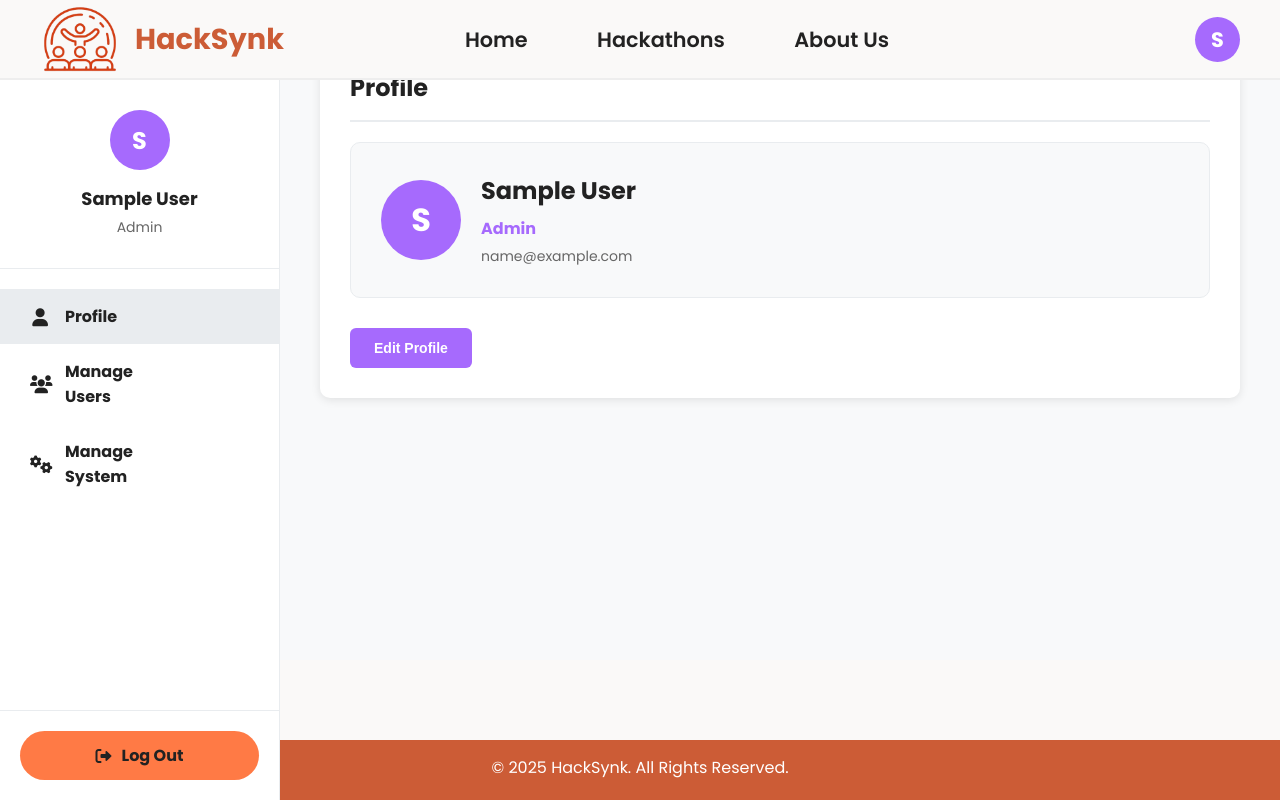
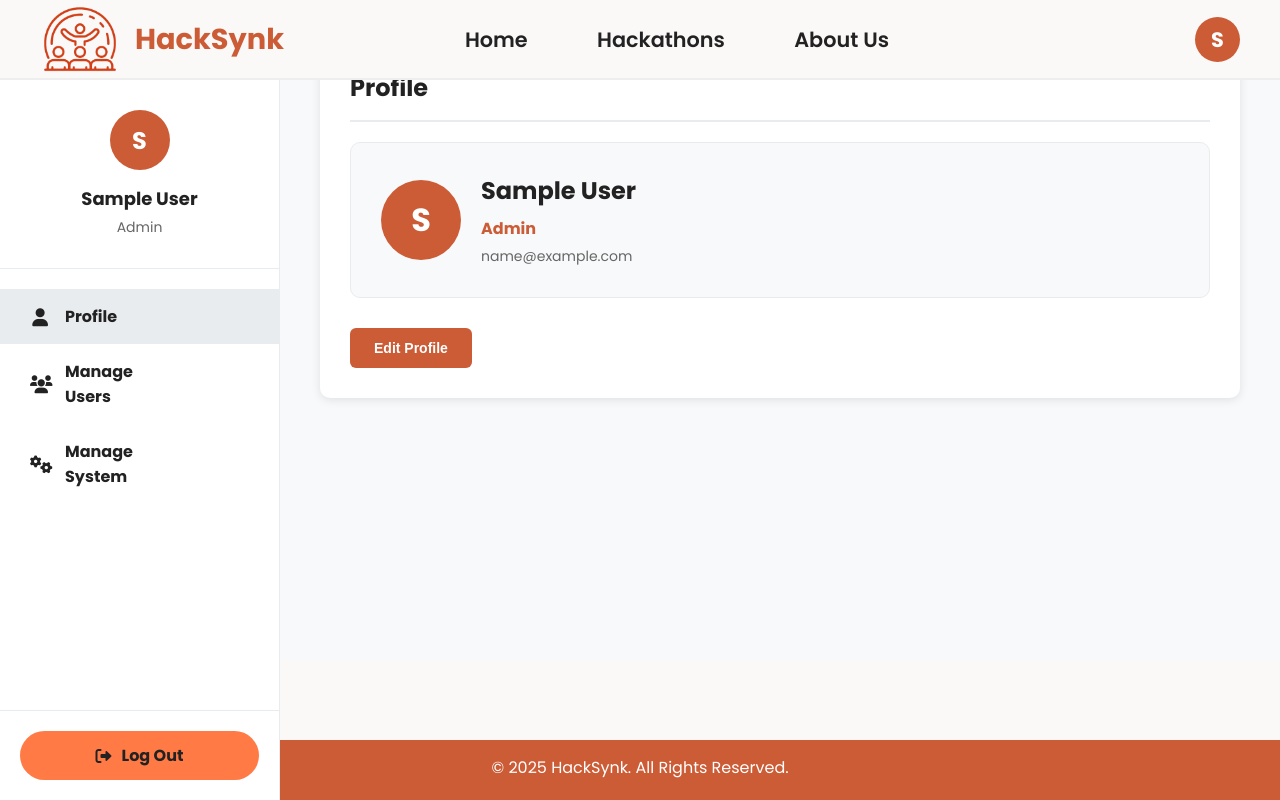
Before and after one commit to MYElmasry/HackSynk, a PHP site: page /pages/dashboard.php in a window 1280 px wide. Run offline with PHP 8.4, Linux system fonts and the light colour scheme; the visitor is signed in with stand-in values (Sample User, id 1); some libraries are stand-ins or nearby versions.

Commit message:
style: Update color scheme across dashboard and home styles for consistency

```diff
--- a/assets/css/dashboard.css
+++ b/assets/css/dashboard.css
@@ -34,7 +34,7 @@ body.dashboard-page {
 .user-avatar {
     width: 60px;
     height: 60px;
-    background-color: #A66AFD;
+    background-color: #CC5C36;
     color: #fff;
     border-radius: 50%;
     display: flex;
@@ -229,7 +229,7 @@ body.dashboard-page {
 .profile-avatar {
     width: 80px;
     height: 80px;
-    background-color: #A66AFD;
+    background-color: #CC5C36;
     color: #fff;
     border-radius: 50%;
     display: flex;
@@ -249,7 +249,7 @@ body.dashboard-page {
 
 .profile-role {
     font-size: 16px;
-    color: #A66AFD;
+    color: #CC5C36;
     font-weight: bold;
     margin: 0 0 5px 0;
 }
@@ -280,12 +280,12 @@ body.dashboard-page {
 }
 
 .btn-primary {
-    background-color: #A66AFD;
+    background-color: #CC5C36;
     color: #fff;
 }
 
 .btn-primary:hover {
-    background-color: #8B5CF6;
+    background-color: #B84A2A;
     transform: translateY(-1px);
 }
 
--- a/assets/css/home.css
+++ b/assets/css/home.css
@@ -68,7 +68,7 @@ nav a.active {
 .user-icon {
   width: 55px;
   height: 55px;
-  background-color: #A66AFD;
+  background-color: #CC5C36;
   color: #fff;
   border-radius: 50%;
   display: flex;
--- a/assets/css/style1.css
+++ b/assets/css/style1.css
@@ -286,7 +286,7 @@ nav a.active {
 .user-icon {
   width: 45px;
   height: 45px;
-  background-color: #A66AFD;
+  background-color: #CC5C36;
   color: #fff;
   border-radius: 50%;
   display: flex;
--- a/includes/header.php
+++ b/includes/header.php
@@ -29,13 +29,13 @@ if (isset($_SESSION['full_name'])) {
           // Redirect to appropriate dashboard based on role
           $user_role = $_SESSION['role'] ?? 'participant';
           if ($user_role === 'admin') {
-              echo '<a href="../pages/dashboard.php">Admin Dashboard</a>';
+              echo '<a href="../pages/dashboard.php">Dashboard</a>';
           } elseif ($user_role === 'Organizer') {
-              echo '<a href="../pages/organizer-dashboard.php">Organizer Dashboard</a>';
+              echo '<a href="../pages/organizer-dashboard.php">Dashboard</a>';
           } elseif ($user_role === 'participant') {
-              echo '<a href="../pages/participant-dashboard.php">Participant Dashboard</a>';
+              echo '<a href="../pages/participant-dashboard.php">Dashboard</a>';
           } elseif ($user_role === 'Judge') {
-              echo '<a href="../pages/judge-dashboard.php">Judge Dashboard</a>';
+              echo '<a href="../pages/judge-dashboard.php">Dashboard</a>';
           } else {
               echo '<a href="../pages/dashboard.php">Dashboard</a>';
           }
```
Also changed, not shown: other parts of assets/css/dashboard.css (+19 -19 lines).
